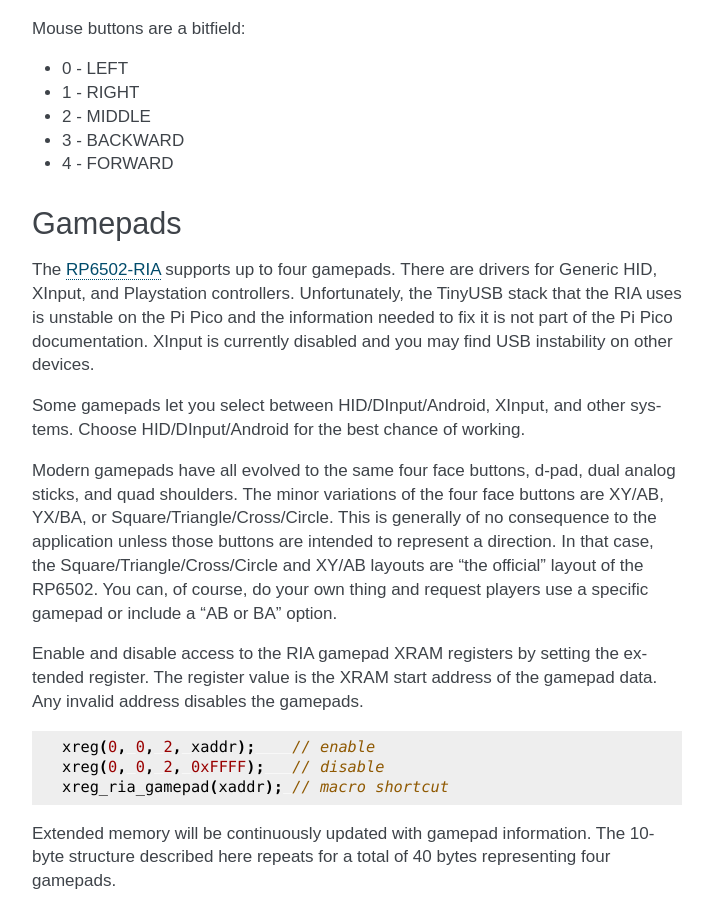
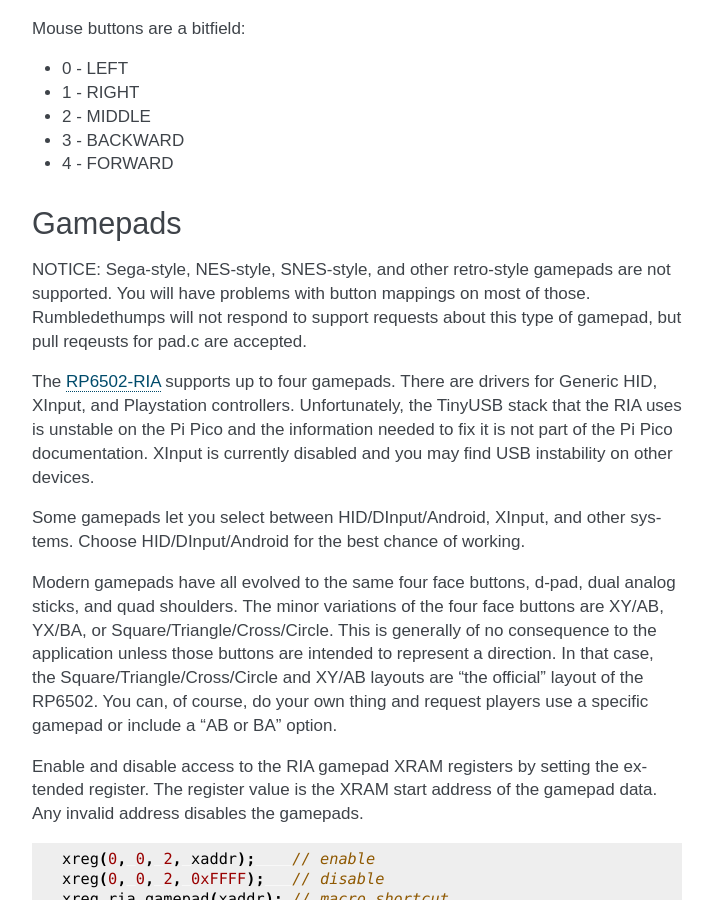
Before and after one commit to picocomputer/picocomputer.github.io, a Sphinx documentation site: the page built from docs/source/ria.rst, in a window 1280 px wide and 900 px high, scrolled down 6572 px. Shown: the whole window, without its empty margins (398-1111 px from the left). Built offline with Sphinx 7.4.7, drawn with Linux system fonts in a browser that asks for light colours.

Commit message:
note about retro gamepads

```diff
--- a/docs/source/ria.rst
+++ b/docs/source/ria.rst
@@ -407,6 +407,11 @@ Mouse buttons are a bitfield:
 Gamepads
 ========
 
+NOTICE: Sega-style, NES-style, SNES-style, and other retro-style gamepads
+are not supported. You will have problems with button mappings on most
+of those. Rumbledethumps will not respond to support requests about this
+type of gamepad, but pull reqeusts for pad.c are accepted.
+
 The :doc:`ria` supports up to four gamepads. There are drivers for Generic HID,
 XInput, and Playstation controllers. Unfortunately, the TinyUSB stack
 that the RIA uses is unstable on the Pi Pico and the information needed
```
